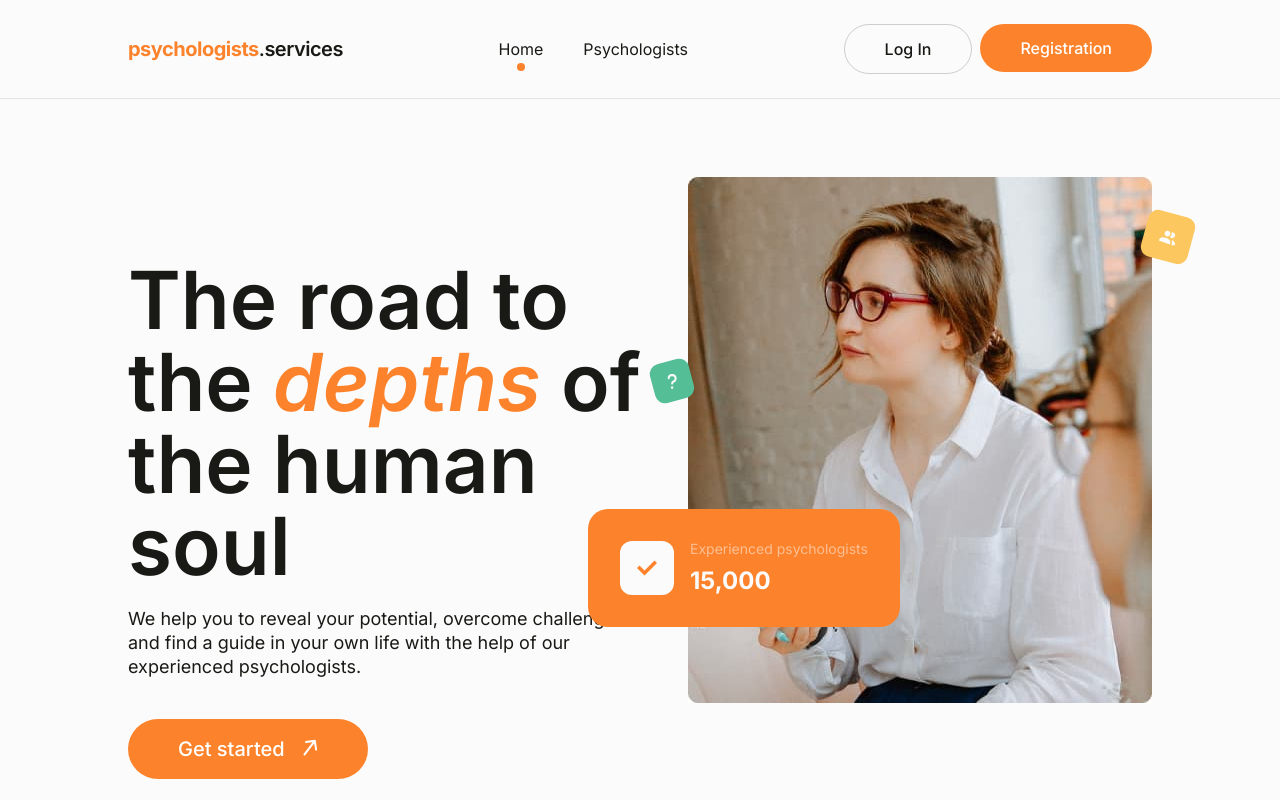
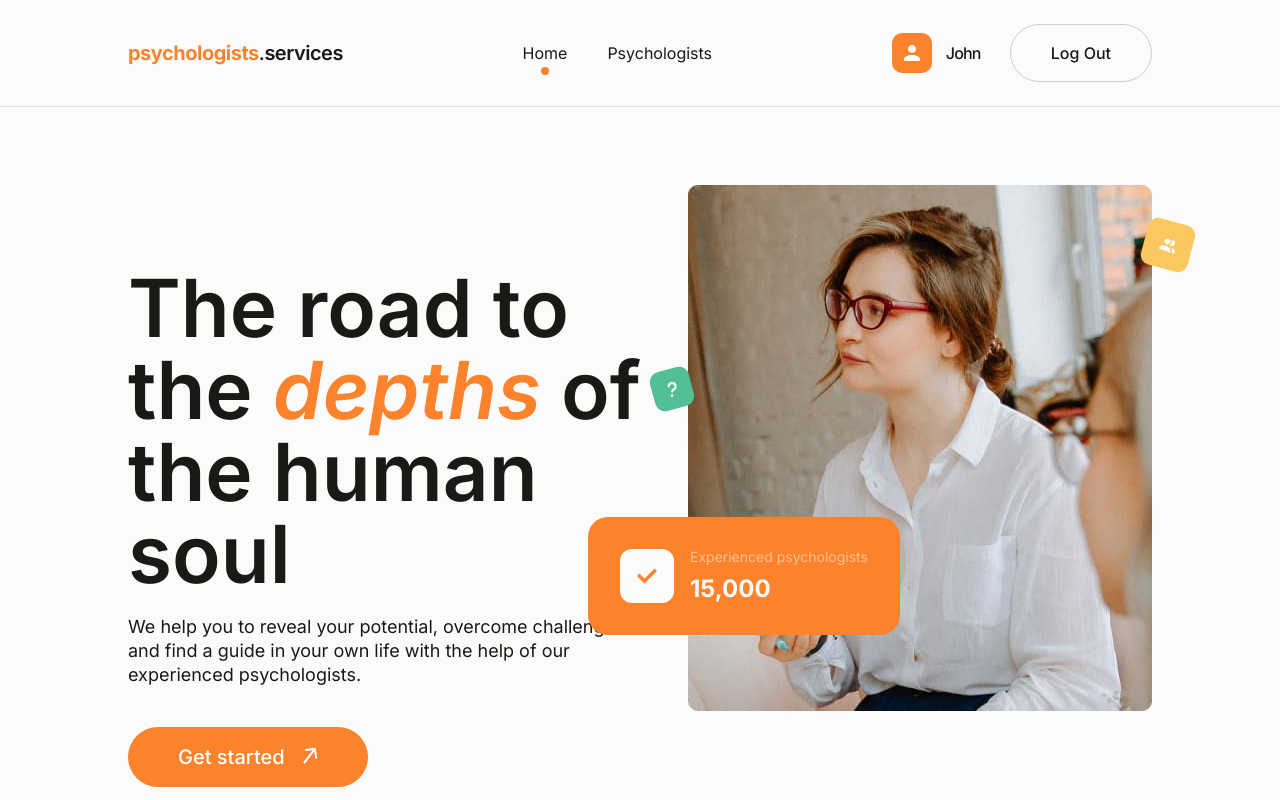
Before and after one commit to grizeus/psychologists-services, a React (Vite) app: page / in a window 1280 px wide. Shown: the top 800 px of the page. Built offline with nearby package versions, Linux system fonts and the light colour scheme.

Commit message:
add user bar (#5)

```diff
--- a/src/components/Header.jsx
+++ b/src/components/Header.jsx
@@ -1,7 +1,9 @@
 import AuthBar from "./AuthBar";
 import NavBar from "./NavBar";
+import UserBar from "./UserBAr";
 
 const Header = () => {
+  const isAuthenticated = true;
   return (
     <header className="w-full border-b border-waterloo/10">
       <div className="mx-auto flex max-w-360 items-center justify-between px-32 py-6 sm:min-w-80">
@@ -12,7 +14,7 @@ const Header = () => {
         </p>
 
         <NavBar />
-        <AuthBar />
+        {isAuthenticated ? <UserBar /> : <AuthBar />}
       </div>
     </header>
   );
--- /dev/null
+++ b/src/components/UserBar.jsx
@@ -0,0 +1,34 @@
+const UserBar = () => {
+  // const sprite = import.meta.env.BASE_URL + "src/assets/icons/sprite.svg";
+  const user = {
+    displayName: "John",
+    email: "john.doe@example.com",
+  };
+  const handleLogout = () => {
+    // TODO: implement logout logic
+    console.log("logout");
+  };
+  return (
+    <div className="flex items-center justify-center gap-7">
+      <div className="flex items-center justify-center gap-3.5">
+        <div className="bg-sun flex size-10 items-center justify-center rounded-[10px]">
+          <svg viewBox="0 0 24 24" className="fill-snow size-6">
+            <path d="M12 4C13.0609 4 14.0783 4.42143 14.8284 5.17157C15.5786 5.92172 16 6.93913 16 8C16 9.06087 15.5786 10.0783 14.8284 10.8284C14.0783 11.5786 13.0609 12 12 12C10.9391 12 9.92172 11.5786 9.17157 10.8284C8.42143 10.0783 8 9.06087 8 8C8 6.93913 8.42143 5.92172 9.17157 5.17157C9.92172 4.42143 10.9391 4 12 4ZM12 14C16.42 14 20 15.79 20 18V20H4V18C4 15.79 7.58 14 12 14Z" />
+          </svg>
+        </div>
+
+        <span className="inline-block w-9 overflow-hidden leading-tight font-medium tracking-tighter text-ellipsis whitespace-nowrap">
+          {user.displayName}
+        </span>
+      </div>
+      <button
+        type="button"
+        className="border-waterloo/20 hover:bg-sun hover:text-snow hover:border-sun rounded-[30px] border bg-transparent px-10 py-4.5 leading-5 font-medium transition-colors duration-300 ease-in-out"
+        onClick={handleLogout}>
+        Log Out
+      </button>
+    </div>
+  );
+};
+
+export default UserBar;
--- a/src/pages/Home.jsx
+++ b/src/pages/Home.jsx
@@ -2,6 +2,7 @@ import HeroButton from "../components/HeroButton";
 import hero from "../assets/images/hero.jpg";
 import hero2x from "../assets/images/hero@2x.jpg";
 const Home = () => {
+
   return (
     <div className="flex justify-between">
       <div className="flex flex-col items-start justify-center py-40">
```
Also changed, not shown: src/assets/icons/sprite.svg.
